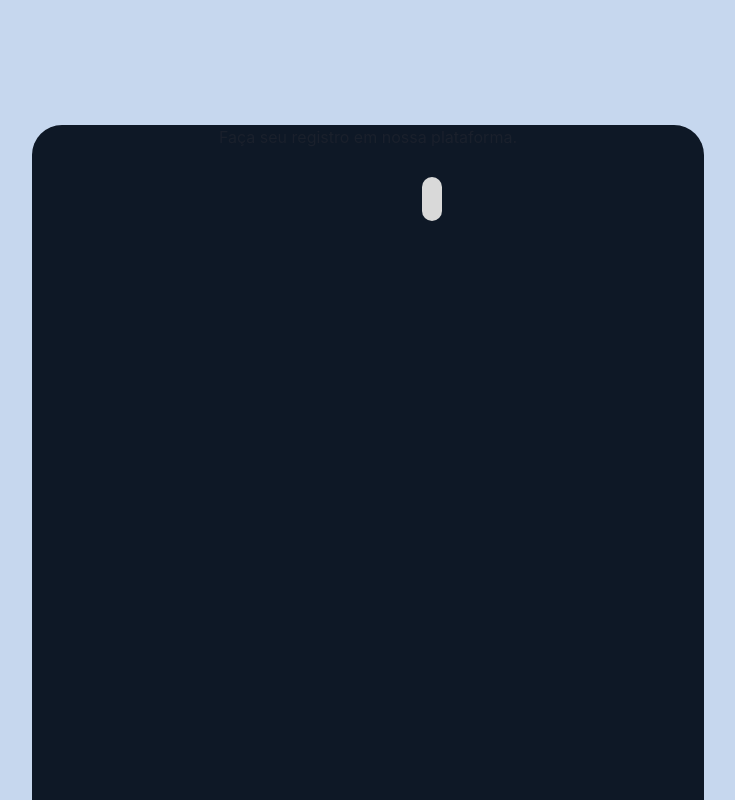
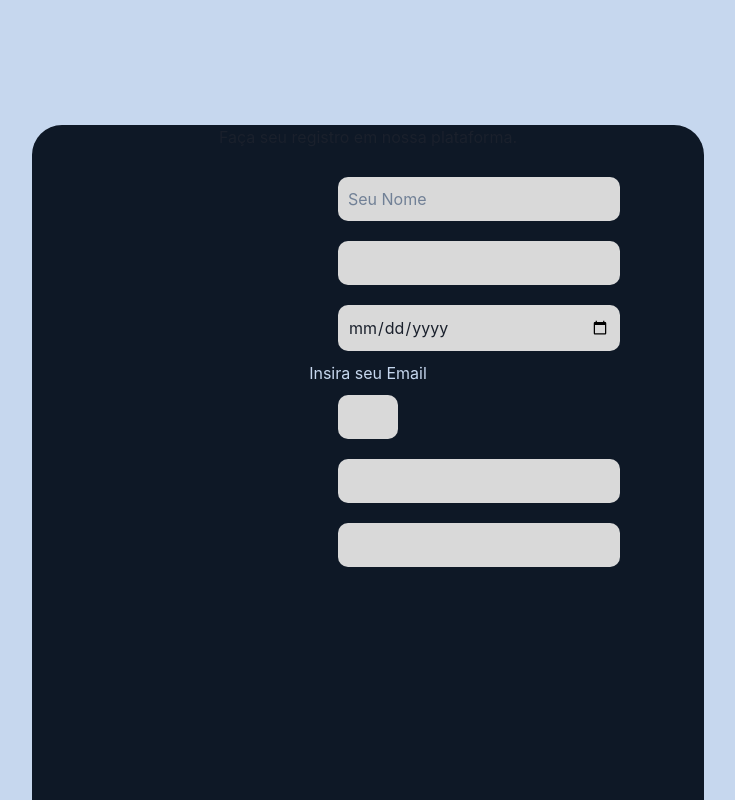
Before and after one commit to ChristianRomao/Organize-tcc, a React (Create React App) app: page /registro in a window 1280 px wide. Shown: the top 800 px of the page, without its empty margins (272-1007 px from the left). Built offline with nearby package versions, Linux system fonts and the light colour scheme.

Commit message:
pagina de register atualizada com validaçoes, etc

```diff
--- a/src/pages/RegisterPage.css
+++ b/src/pages/RegisterPage.css
@@ -1,11 +1,10 @@
 :root {
     --cor-fundo: #C6D7EE;
-    --background-tamanho: 180vh;
 }
 
 .main {
     width: 100%;
-    height: var(--background-tamanho);
+    position: fixed;
     padding: 80px;
     background-color: var(--cor-fundo);
 }
@@ -23,10 +22,24 @@
     gap: 18px;
 }
 
+.titulo-inputs {
+    color: #C6D7EE;
+}
+
+.email-input-container {
+    display: flex;
+    align-items: center;
+  }
+
 .inputs-registro {
     background-color: #D9D9D9;
-    padding: 10px;
-    margin: 10px 390px;
+    padding: 10px 10px;
+    width: 42%;
+    margin: 10px 306px;
     border-radius: 10px;
     border-style: none;
 }
+
+.edit-icon {
+    margin-left: -280px;
+}
--- a/src/pages/RegisterPage.jsx
+++ b/src/pages/RegisterPage.jsx
@@ -1,12 +1,45 @@
+import { useState } from 'react';
 import './RegisterPage.css';
+import { FontAwesomeIcon } from '@fortawesome/react-fontawesome';
+import { faCheck, faCircleExclamation } from '@fortawesome/free-solid-svg-icons';
 
 const RegisterPage = () => {
+
+    const [email, setEmail] = useState();
+    const [isValid, setIsValid] = useState(true);
+
+    const validaEmailReg = (email) => {
+        const validaEmail =  /^[^\s@]+@[^\s@]+\.[^\s@]+$/
+        return validaEmail.test(email);
+    }
+
+    const handleChange = (event) => {
+        const {value} = event.target
+        setEmail(value)
+        setIsValid(validaEmailReg(value));
+    }
+
     return (
         <div>
             <body className='main'>
                 <div className='area-registro'>
                     <text>Faça seu registro em nossa plataforma.</text>
-                    <input className='inputs-registro' type="text" />
+                    <div>
+                        <input className='inputs-registro' placeholder='Seu Nome' type="text"/>
+                        <input className='inputs-registro' type="text" />
+                        <input className='inputs-registro' type="date" />
+                        <text className='titulo-inputs'>Insira seu Email</text>
+                        <div className='email-input-container'>
+                            <input className='inputs-registro' onChange={handleChange} value={email} type="email" />
+                            {email && (isValid ? (
+                                <FontAwesomeIcon className='edit-icon' icon={faCheck} style={{color: "#00ff15",}} />
+                            ) : (
+                                <FontAwesomeIcon className='edit-icon' icon={faCircleExclamation} style={{color: "#ff0000",}} />
+                            ))}
+                        </div>
+                        <input className='inputs-registro' type="text" />
+                        <input className='inputs-registro' type="text" />
+                    </div>
                 </div>
             </body>
         </div>
```
